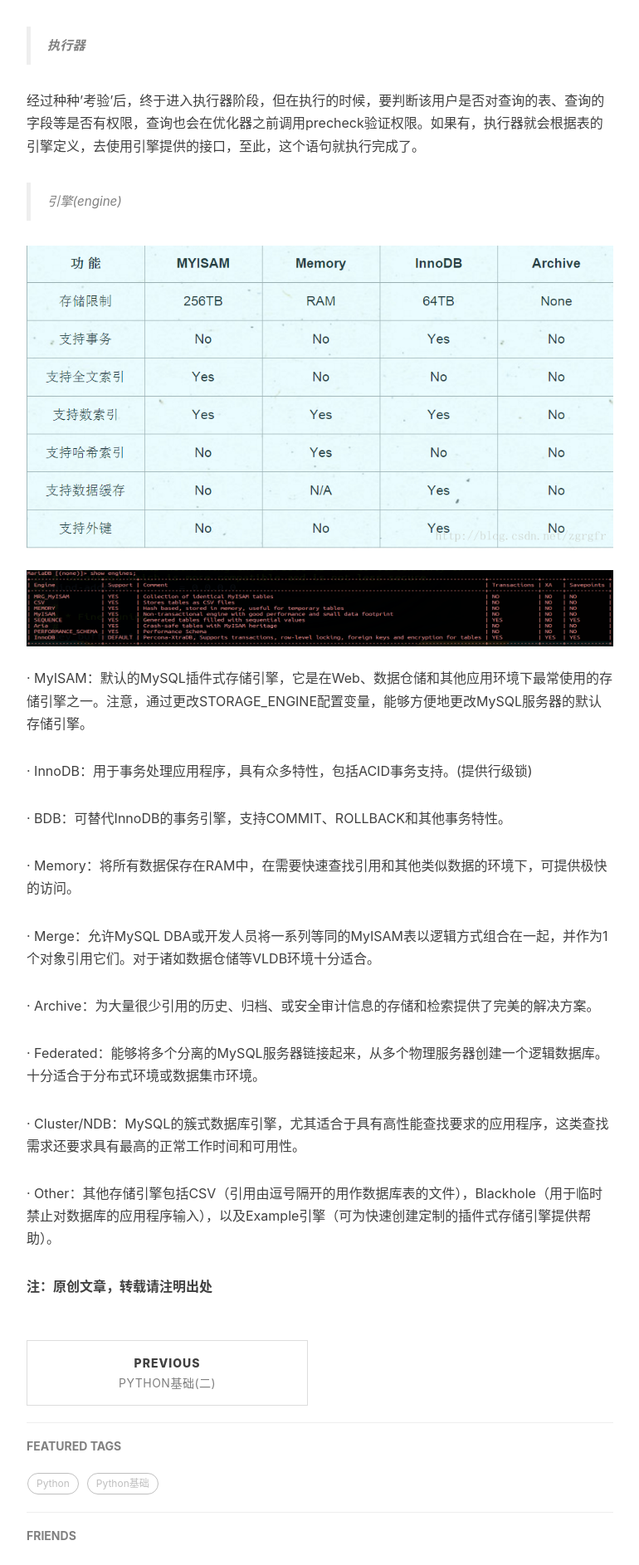
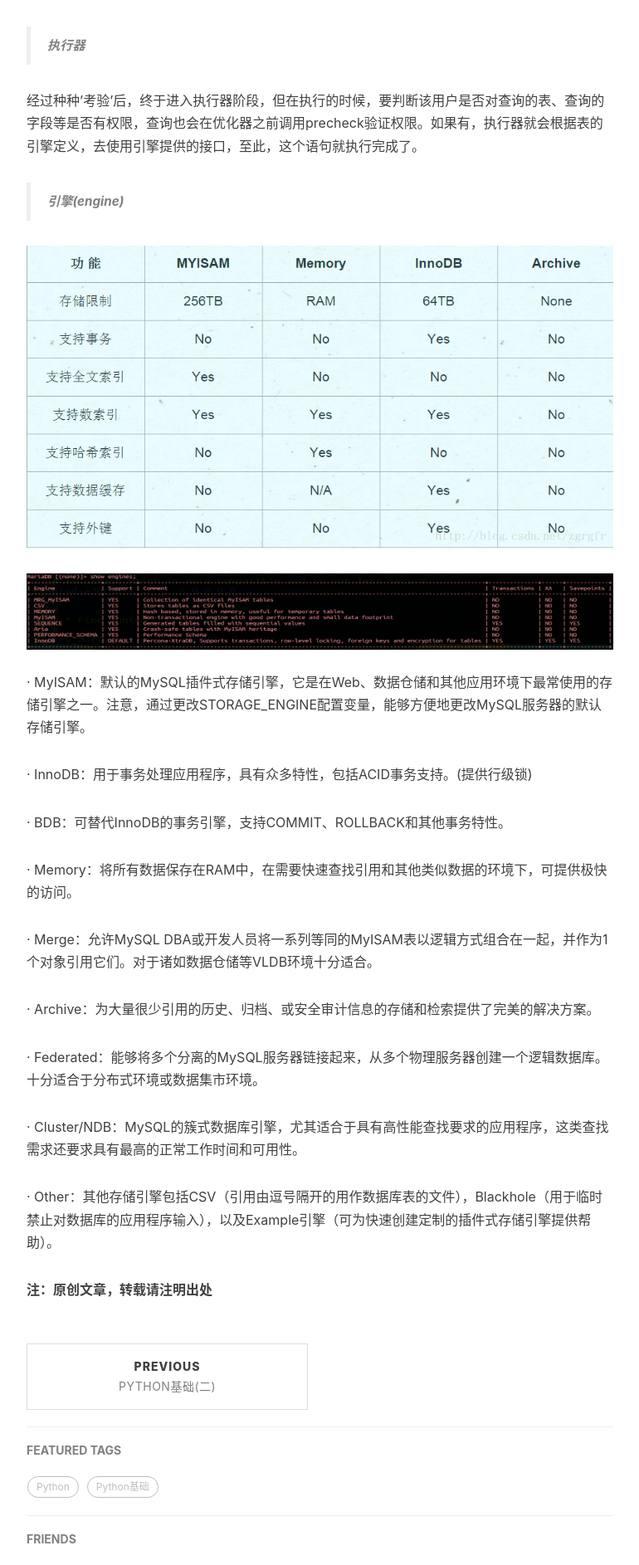
Before and after one commit to Liao-JianHao/c-blogs.github.io, a Jekyll site: the page built from _posts/2019-06-16-Mysql(一).md, in a window 1280 px wide. Shown: the part 3241-5127 px from the top of the page at 83% size, without its empty margins (233-1003 px from the left). Built offline with Jekyll 4.4.1, drawn with Linux system fonts in a browser that asks for light colours; nearby versions of some CDN libraries; comment, search, counter and statistics services are not loaded.

Commit message:
update blog

```diff
--- a/_posts/2019-06-16-Mysql(一).md
+++ b/_posts/2019-06-16-Mysql(一).md
@@ -65,9 +65,10 @@
 
 经过种种'考验'后，终于进入执行器阶段，但在执行的时候，要判断该用户是否对查询的表、查询的字段等是否有权限，查询也会在优化器之前调用precheck验证权限。如果有，执行器就会根据表的引擎定义，去使用引擎提供的接口，至此，这个语句就执行完成了。
 
-> 引擎(engine)
+> **引擎(engine)**
 
 ![engine](http://www.c-blogs.cn/img/mysql-engine.png)
+
 ![engine](http://www.c-blogs.cn/img/mysql-engines.png)
 · MyISAM：默认的MySQL插件式存储引擎，它是在Web、数据仓储和其他应用环境下最常使用的存储引擎之一。注意，通过更改STORAGE_ENGINE配置变量，能够方便地更改MySQL服务器的默认存储引擎。
 
```
